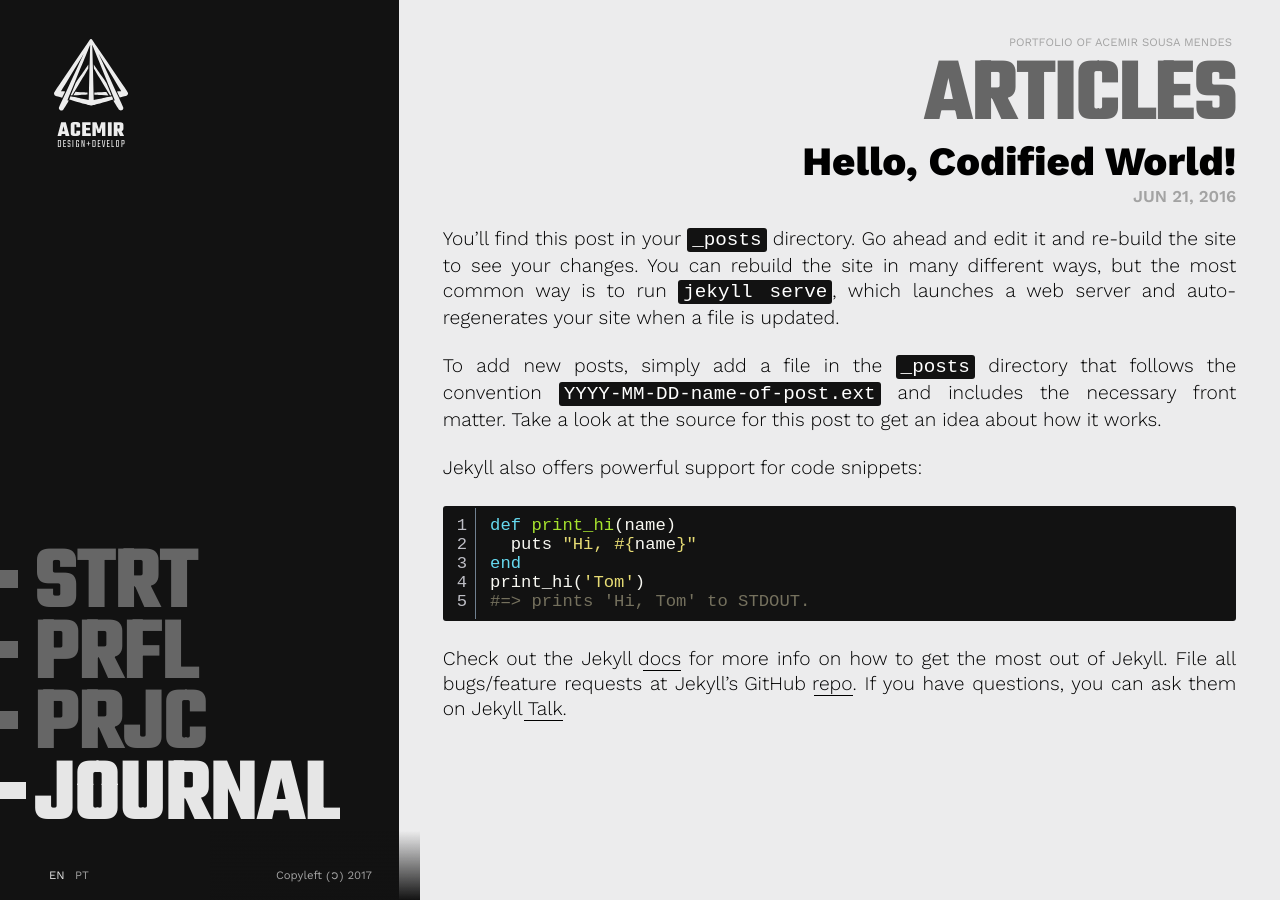
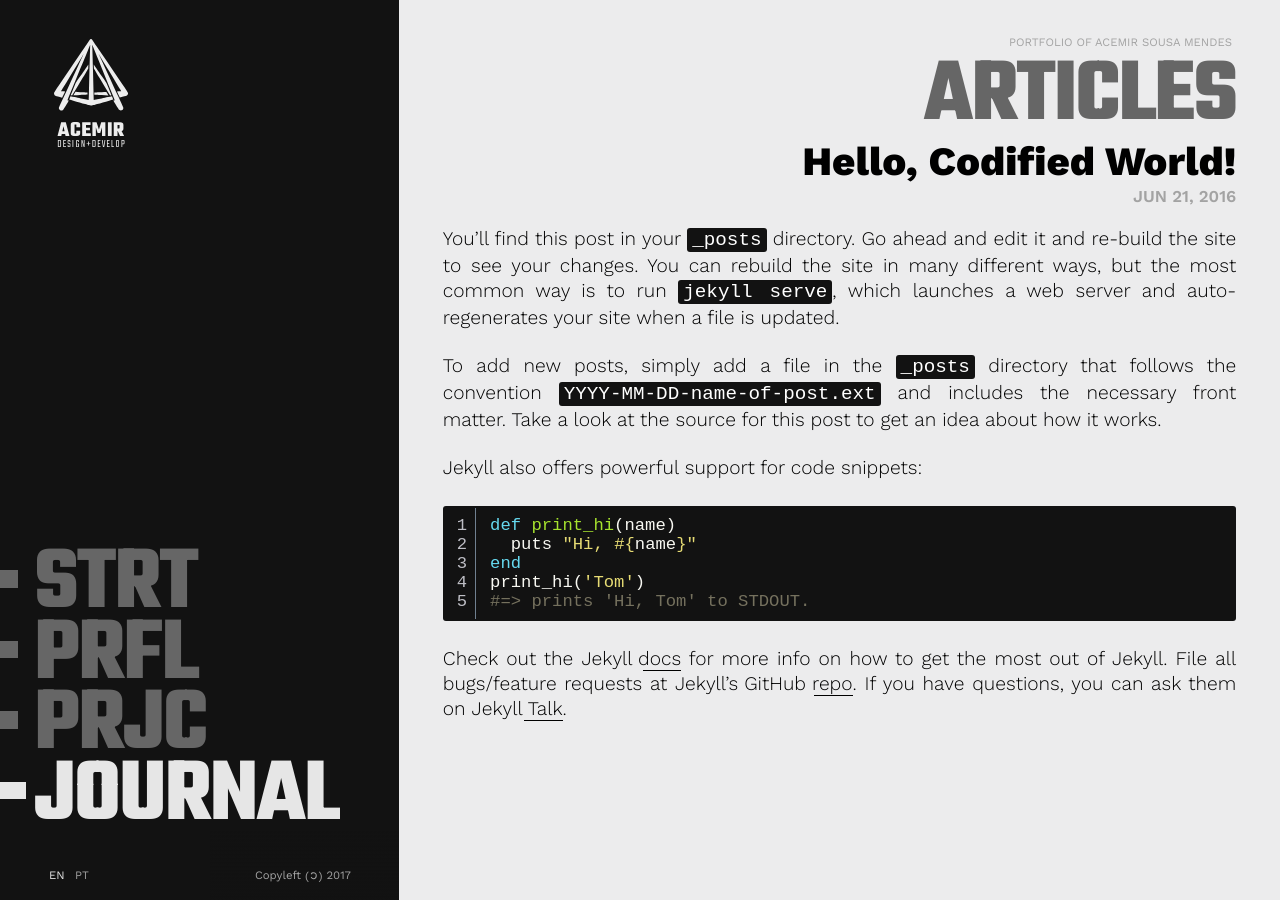
Before and after one commit to acemir/acemir.github.io, a Jekyll site: the page built from journal/_posts/2016-06-21-hello-codified-world.markdown, in a window 1280 px wide. Built offline with Jekyll 4.4.1, drawn with Linux system fonts in a browser that asks for light colours.

Commit message:
Fix intern footer

```diff
--- a/assets/css/intern.scss
+++ b/assets/css/intern.scss
@@ -20,7 +20,7 @@
 .main-footer {
   left: 15em;
   right: auto;
-  width: 15em;
+  width: 13.5em;
 }
 
 .sec-parent{
```
